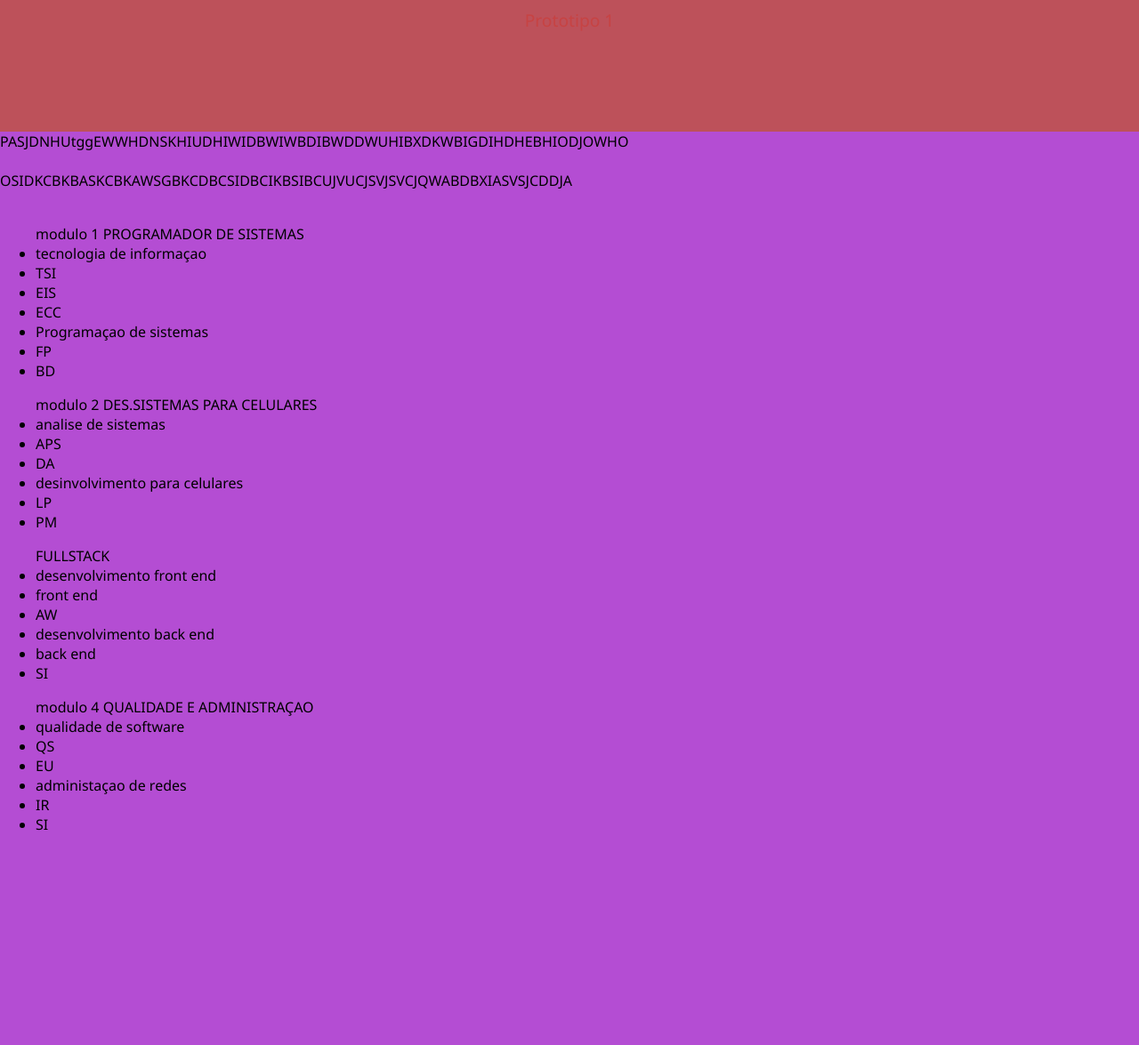
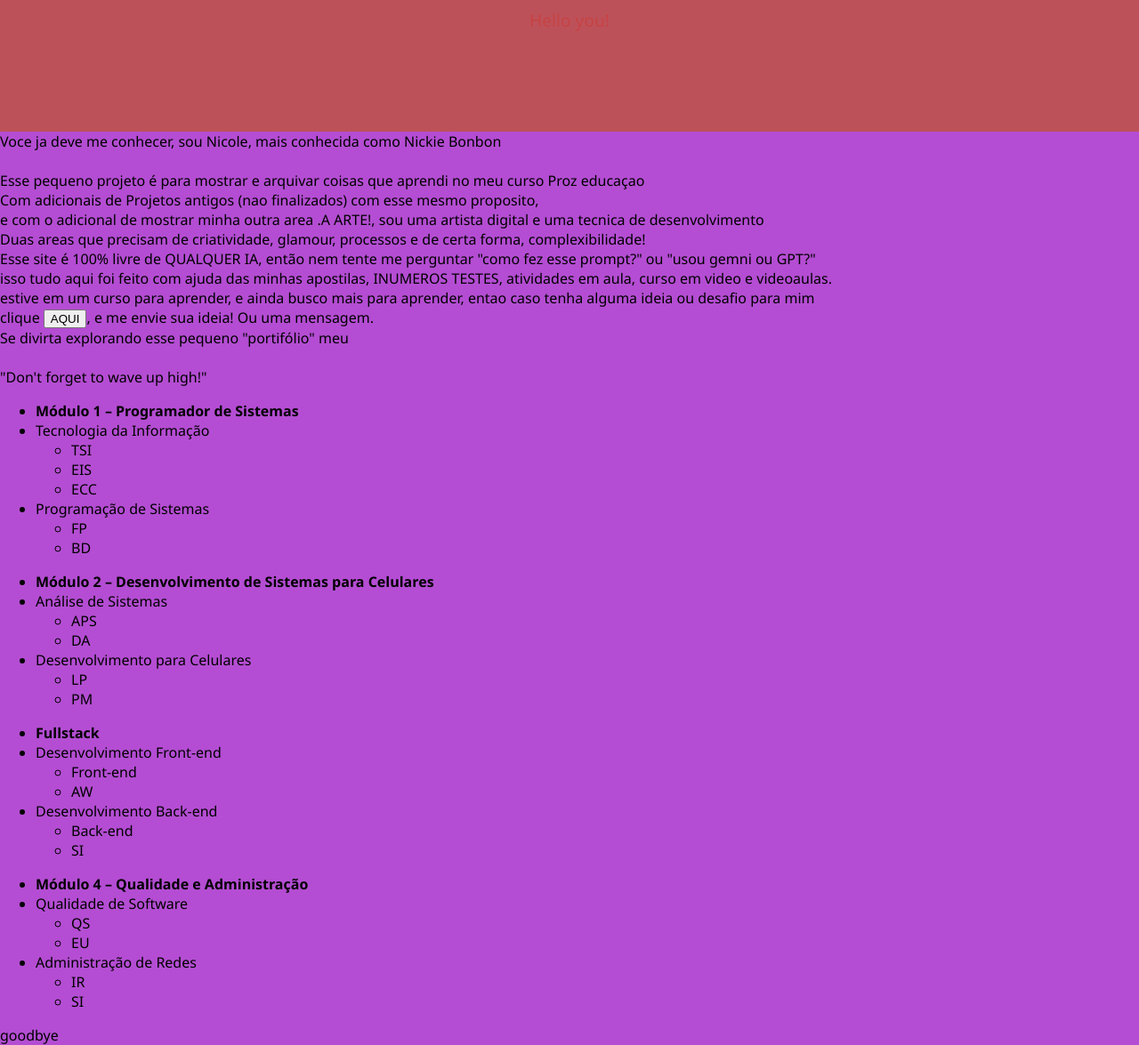
Before and after one commit to Nickie0508/Proz, a plain HTML site: page index.html in a window 1280 px wide. Shown: the whole page at 89% size. Before the commit the page ends 954 px from the top, so only its background shows below. Drawn offline with Linux system fonts and the light colour scheme.

Commit message:
muda tuto

```diff
--- a/index.html
+++ b/index.html
@@ -1,82 +1,117 @@
 <!DOCTYPE html>
-<html lang="en">
+<html lang="pt-BR">
 <head>
     <meta charset="UTF-8">
     <meta name="viewport" content="width=device-width, initial-scale=1.0">
-    <title>Main page</title>
+    <title>Wecome</title>
     <link rel="stylesheet" href="css/index.css">
 </head>
+
 <body>
 
-    <header> Prototipo 1</header>
+    <header>
+        <div class="container">
+            <div class="left">Hello you!</div>
+        </div>
+    </header>
 
-    <div class="container">
-        <div class="left"></div>
+
+
+
+    <div class="content" id="text">
+       <div>
+            Voce ja deve me conhecer, sou Nicole, mais conhecida como Nickie Bonbon <br><br>
+            Esse pequeno projeto é para mostrar e arquivar coisas que aprendi no meu curso Proz educaçao <br>
+            Com adicionais de Projetos antigos (nao finalizados) com esse mesmo proposito,<br>
+            e com o adicional de mostrar minha outra area .A ARTE!, sou uma artista digital e uma tecnica de desenvolvimento <br>
+            Duas areas que precisam de criatividade, glamour, processos e de certa forma, complexibilidade! <br>
+        </div>
+        <div>
+            Esse site é 100% livre de QUALQUER IA, então nem tente me perguntar "como fez esse prompt?" ou "usou gemni ou GPT?" <br>
+            isso tudo aqui foi feito com ajuda das minhas apostilas, INUMEROS TESTES, atividades em aula, curso em video e videoaulas. <br>
+            estive em um curso para aprender, e ainda busco mais para aprender, entao caso tenha alguma ideia ou desafio para mim <br>
+            clique <button>AQUI</button>, e me envie sua ideia! Ou uma mensagem.
+        </div>
+        <div>
+            Se divirta explorando esse pequeno "portifólio" meu <br><br>
+            "Don't forget to wave up high!"
         </div>
 
-    <div class="container" >
-        <div class="right"></div>
     </div>
 
+    <div id="modulos">
 
-    <div class="content" id="text">PASJDNHUtggEWWHDNSKHIUDHIWIDBWIWBDIBWDDWUHIBXDKWBIGDIHDHEBHIODJOWHO <BR>
-    </BR>OSIDKCBKBASKCBKAWSGBKCDBCSIDBCIKBSIBCUJVUCJSVJSVCJQWABDBXIASVSJCDDJA <BR>
-    </BR></div>
-
-    <DIV id="modulos">
-
-        <ul id="modulo1" >modulo 1 PROGRAMADOR DE SISTEMAS
-            <li>tecnologia de informaçao
+        <ul id="modulo1">
+            <li><strong>Módulo 1 – Programador de Sistemas</strong></li>
+            <li>Tecnologia da Informação
+                <ul>
                     <li>TSI</li>
                     <li>EIS</li>
-                <LI>ECC</LI>
+                    <li>ECC</li>
+                </ul>
             </li>
-            <li>Programaçao de sistemas
+            <li>Programação de Sistemas
+                <ul>
                     <li>FP</li>
-                <LI>BD</LI>
+                    <li>BD</li>
+                </ul>
             </li>
-
         </ul>
 
-        <ul id="modulo2" >modulo 2 DES.SISTEMAS PARA CELULARES
-            <LI>analise de sistemas
+        <ul id="modulo2">
+            <li><strong>Módulo 2 – Desenvolvimento de Sistemas para Celulares</strong></li>
+            <li>Análise de Sistemas
+                <ul>
                     <li>APS</li>
                     <li>DA</li>
-            </LI>
-            <LI>desinvolvimento para celulares
-                <LI>LP</LI>
-                <LI>PM</LI>
-            </LI>
-
-
+                </ul>
+            </li>
+            <li>Desenvolvimento para Celulares
+                <ul>
+                    <li>LP</li>
+                    <li>PM</li>
+                </ul>
+            </li>
         </ul>
 
-        <ul id="modulo3"> FULLSTACK
-            <LI>desenvolvimento front end
-                <li>front end</li>
+        <ul id="modulo3">
+            <li><strong>Fullstack</strong></li>
+            <li>Desenvolvimento Front-end
+                <ul>
+                    <li>Front-end</li>
                     <li>AW</li>
-            </LI>
-            <LI>desenvolvimento back end
-                <LI>back end</LI>
-                <LI>SI</LI>
-            </LI>
+                </ul>
+            </li>
+            <li>Desenvolvimento Back-end
+                <ul>
+                    <li>Back-end</li>
+                    <li>SI</li>
+                </ul>
+            </li>
         </ul>
 
-        <ul id="modulo4">modulo 4 QUALIDADE E ADMINISTRAÇAO
-            <LI>qualidade de software
+        <ul id="modulo4">
+            <li><strong>Módulo 4 – Qualidade e Administração</strong></li>
+            <li>Qualidade de Software
+                <ul>
                     <li>QS</li>
                     <li>EU</li>
-            </LI>
-
-            <LI>administaçao de redes
+                </ul>
+            </li>
+            <li>Administração de Redes
+                <ul>
                     <li>IR</li>
                     <li>SI</li>
-            </LI>
-
+                </ul>
+            </li>
         </ul>
 
-    </DIV>
+    </div>
+    <footer>
+        <div class="container">
+         <div class="right">goodbye</div>
+        </div>
+    </footer>
+
 </body>
-
-
 </html>
```
Lines whose indentation alone changed are shown as unchanged.
